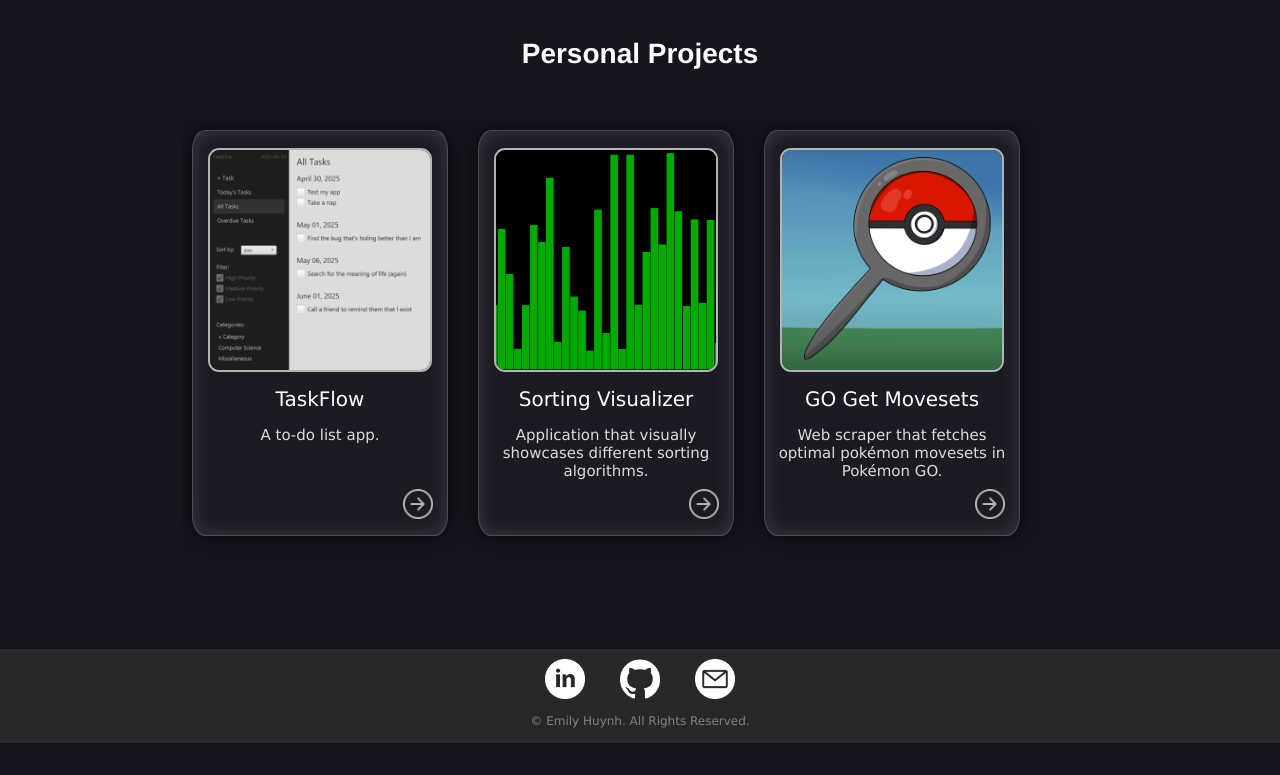
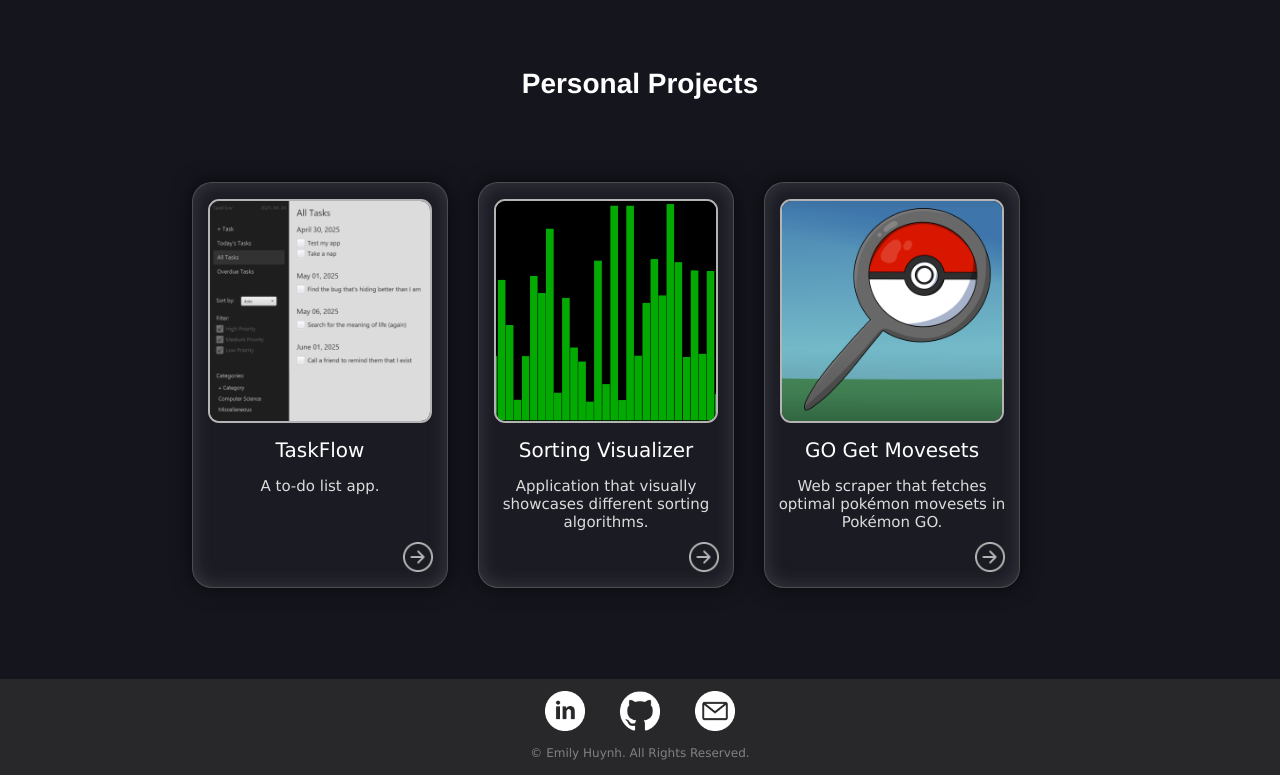
Before and after one commit to emiHuy/emiHuy.github.io, a plain HTML site: page index.html in a window 1280 px wide. Shown: the part 1834-2609 px from the top of the page. Before the commit the page ends 2577 px from the top, so only its background shows below. Drawn offline with Linux system fonts and the light colour scheme.

Commit message:
improve project card appearance

```diff
--- a/styles.css
+++ b/styles.css
@@ -179,7 +179,7 @@ body {
     align-items: center;
     overflow-x: hidden;
     overflow-y: auto;
-    padding-bottom: 30px;
+    padding-bottom: 60px;
 }
 
 .about::-webkit-scrollbar {
@@ -276,9 +276,10 @@ body {
     width: 70vw;
     overflow-x: auto;
     height: 450px;
-    padding: 10px;
+    padding: 10px 25px;
     overscroll-behavior-inline: contain;
     justify-content: flex-start;
+    align-items: center;
 }
 
 .personal-projects::-webkit-scrollbar {
@@ -320,7 +321,7 @@ body {
     background-color: rgba(200,200,210,0.03);
     box-shadow: inset 0 0 20px rgba(200, 200, 210, 0.18), 0 0px 20px rgba(0, 0, 0, 0.7);
     padding: 12px;
-    border-radius: 5%;
+    border-radius: 20px;
     border: 1px solid rgba(150,150,150, 0.4);
     height: 380px;
     scale: 1;
@@ -355,7 +356,7 @@ body {
     font-size: 15px;
     text-align: center;
     font-family: verdana, sans-serif;
-    height: 58px;
+    height: 60px;
 }
 
 .arrow {
@@ -391,7 +392,7 @@ footer {
 }
 
 footer .icon-container {
-    margin: 10px 0 0 0;
+    margin: 12px 0 0 0;
     justify-content: center;
     align-items: center;
     padding: 0;
```
Also changed, not shown: 1 other file.
